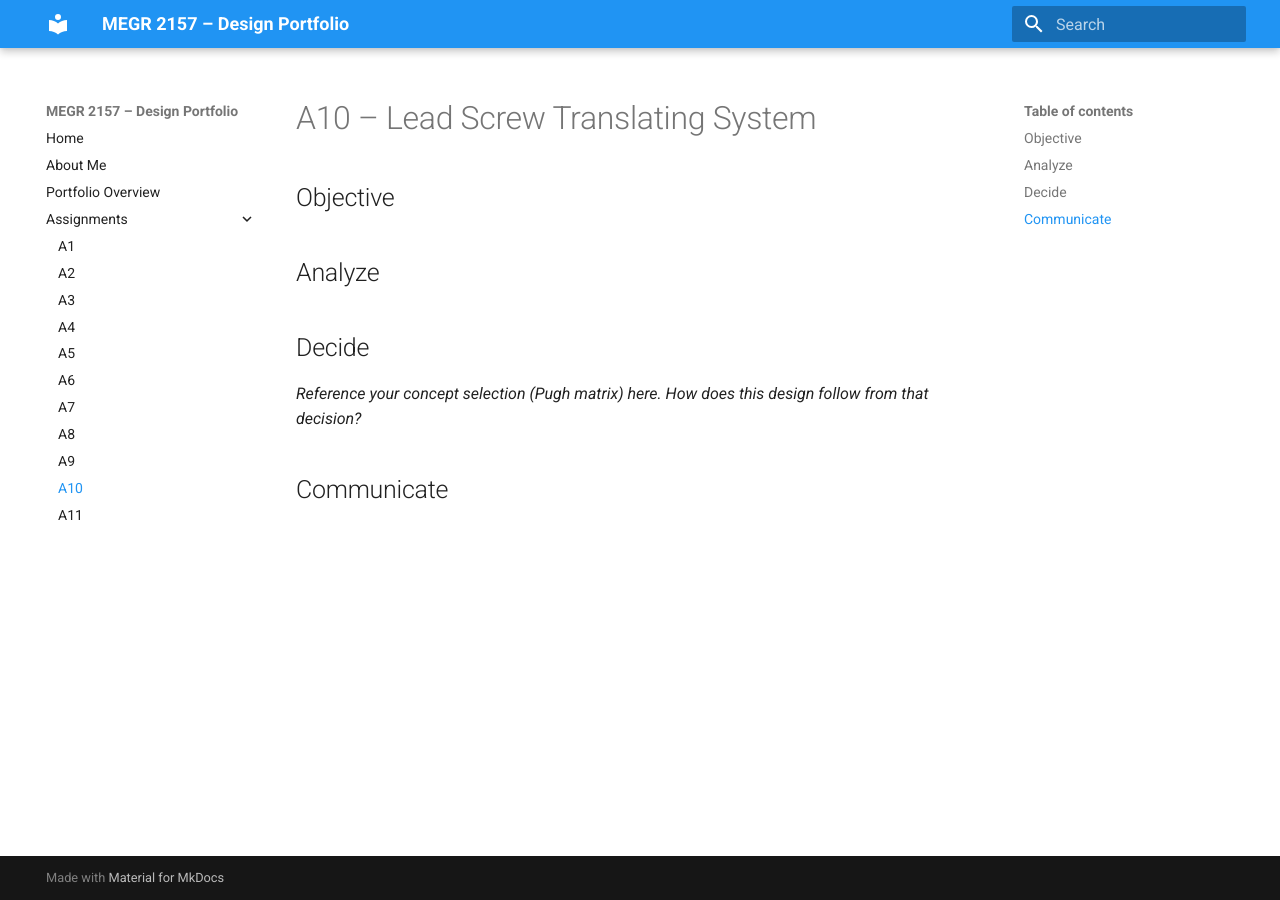
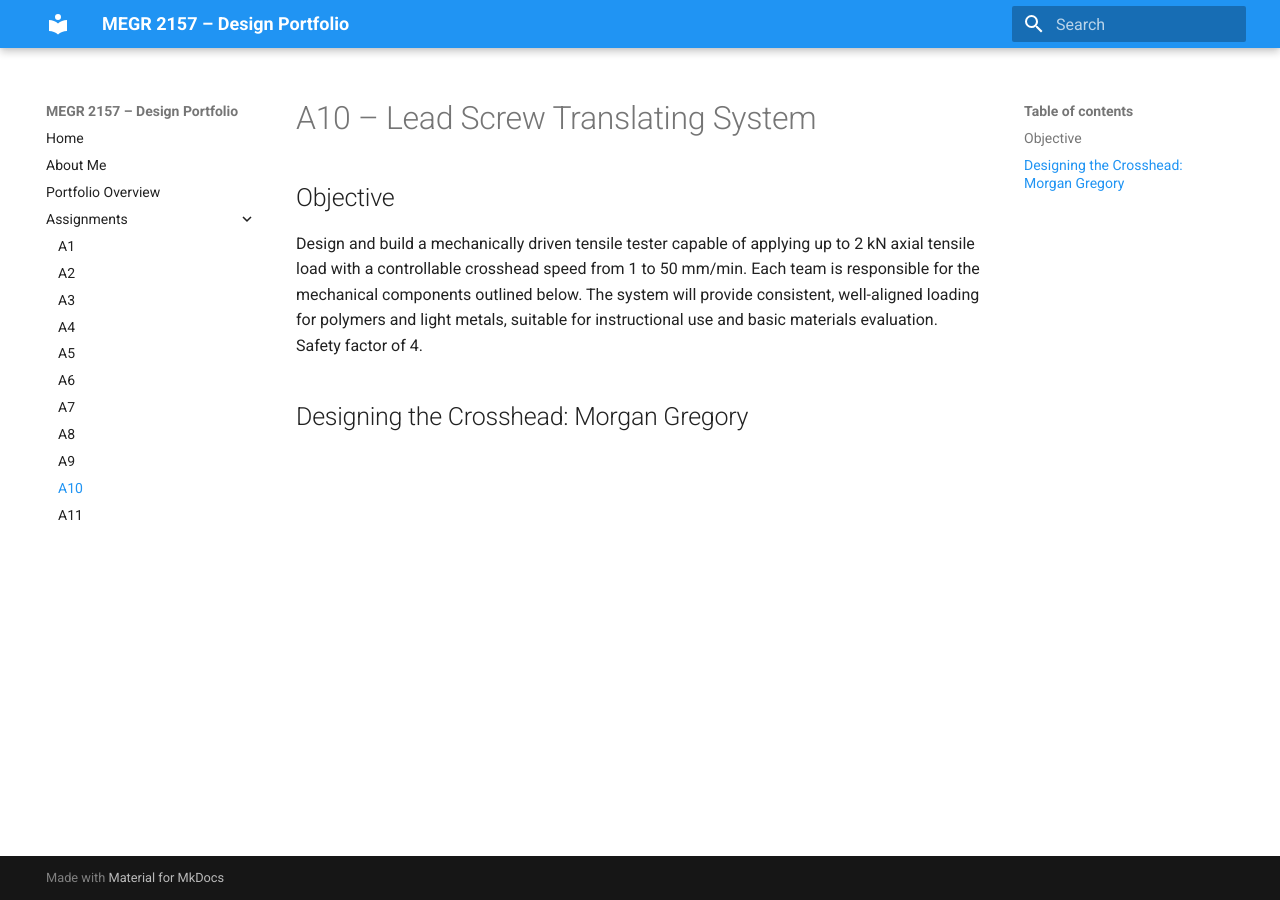
Before and after one commit to mgrego35/megr2156-portfolio, an MkDocs documentation site: the page built from docs/assignments/A10/index.md, in a window 1280 px wide. Built offline with MkDocs 1.6.1 and Material for MkDocs 9.7.7, drawn with Linux system fonts in a browser that asks for light colours.

Commit message:
Update index.md

```diff
--- a/docs/assignments/A10/index.md
+++ b/docs/assignments/A10/index.md
@@ -2,11 +2,6 @@
 
 ## Objective
 
+Design and build a mechanically driven tensile tester capable of applying up to 2 kN axial tensile load with a controllable crosshead speed from 1 to 50 mm/min. Each team is responsible for the mechanical components outlined below. The system will provide consistent, well-aligned loading for polymers and light metals, suitable for instructional use and basic materials evaluation. Safety factor of 4.
 
-## Analyze
-
-
-## Decide
-_Reference your concept selection (Pugh matrix) here. How does this design follow from that decision?_
-
-## Communicate
+## Designing the Crosshead: Morgan Gregory
```
